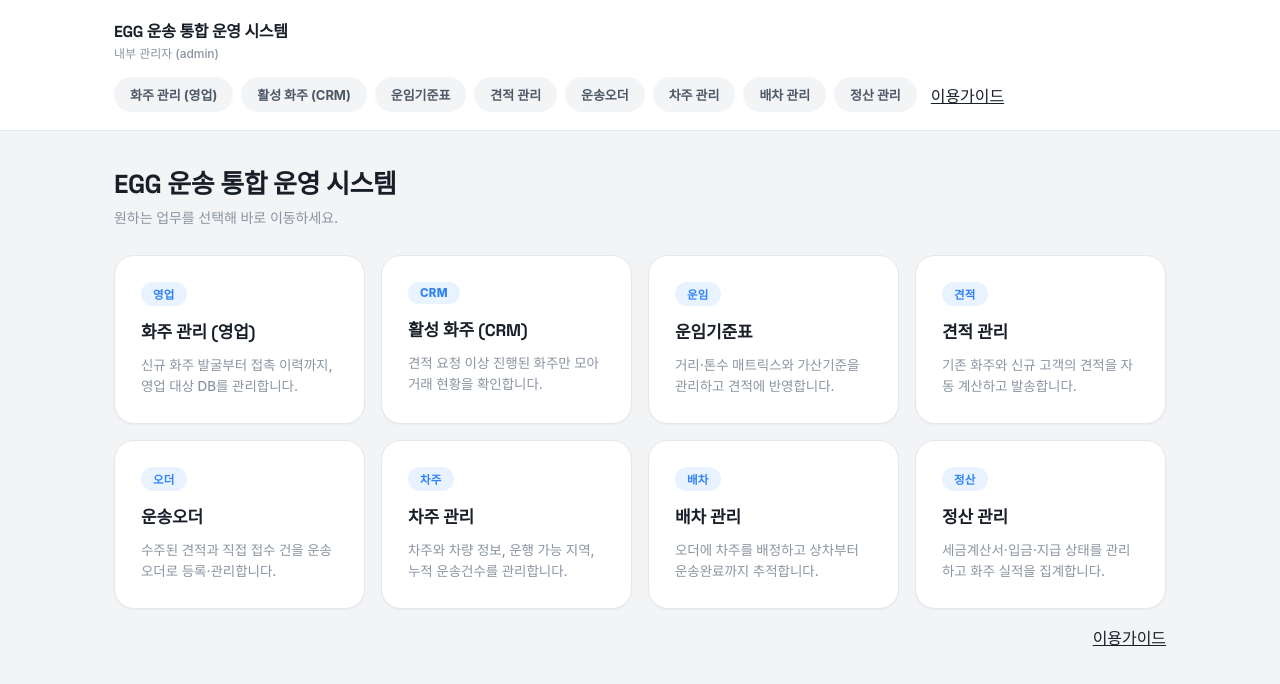
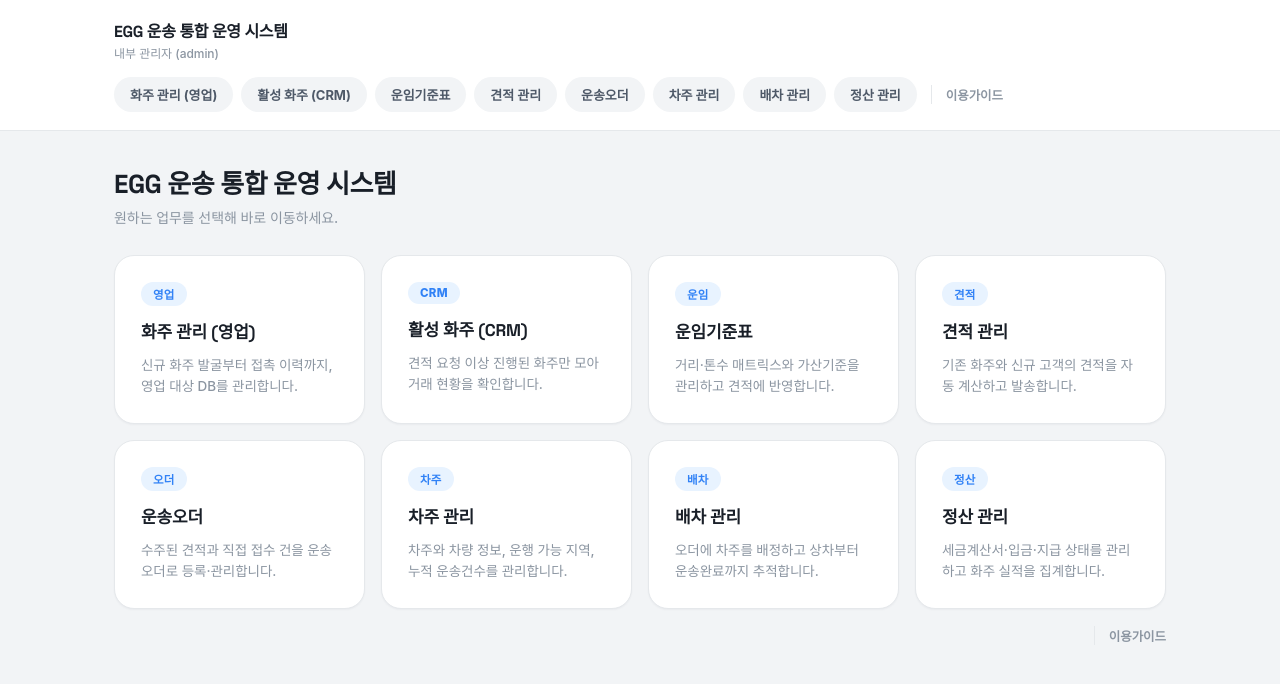
Before and after one commit to ttang0825/b2b-cargo-system, a Next.js app: page /admin in a window 1280 px wide. Shown: the top 684 px of the page. Built offline with nearby package versions, Linux system fonts and the light colour scheme; a web font is replaced by a local one.

Commit message:
Update globals.css

```diff
--- a/app/globals.css
+++ b/app/globals.css
@@ -74,7 +74,7 @@ a {
   font-weight: 500;
 }
 
-/* 상단 우측 메뉴 - 칩 버튼 */
+/* 상단 우측 메뉴 - 칩 버튼 (8개 워크플로우 메뉴) */
 .nav-chip {
   display: inline-flex;
   align-items: center;
@@ -101,6 +101,24 @@ a {
 .nav-chip-active:hover {
   background: var(--accent);
   color: #ffffff;
+}
+
+/* 이용가이드 등 참고형 링크 - 워크플로우 칩과 구분되도록 구분선 + 무채색 텍스트 스타일 */
+.guide-link {
+  display: inline-flex;
+  align-items: center;
+  gap: 4px;
+  font-size: 12.5px;
+  font-weight: 600;
+  color: var(--text-muted);
+  text-decoration: none;
+  padding-left: 14px;
+  border-left: 1px solid var(--border);
+  white-space: nowrap;
+  transition: color 0.15s;
+}
+.guide-link:hover {
+  color: var(--accent);
 }
 
 .page-header {
```
